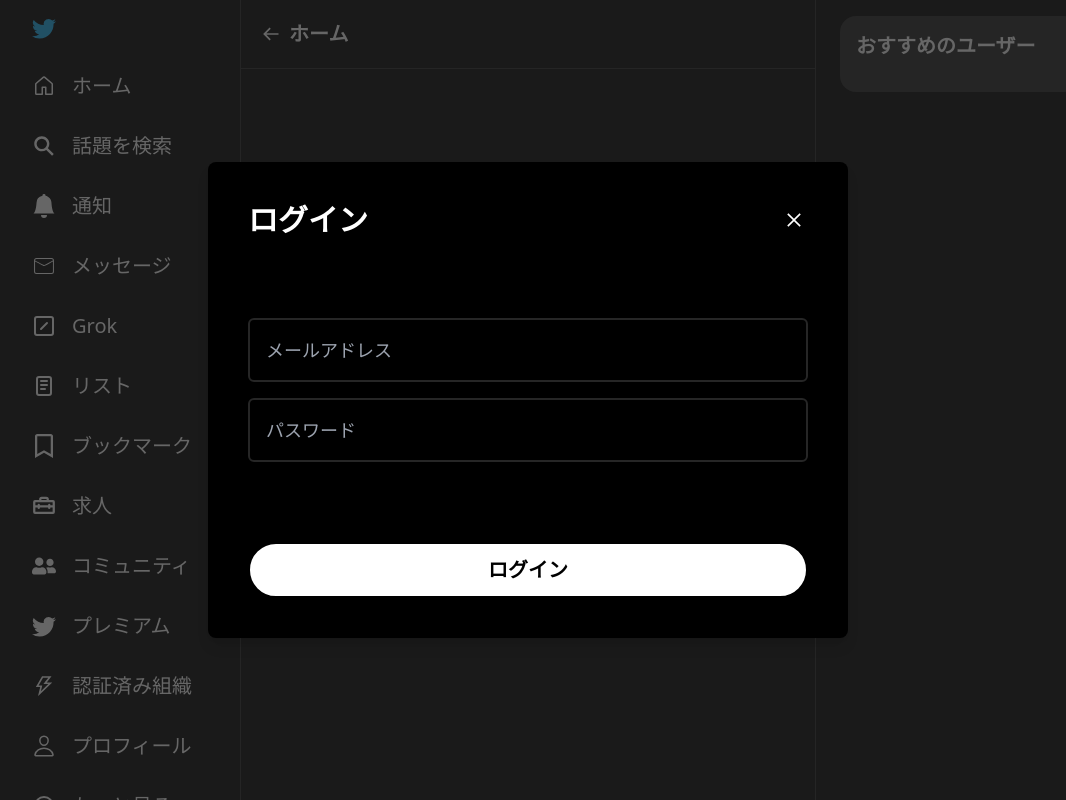
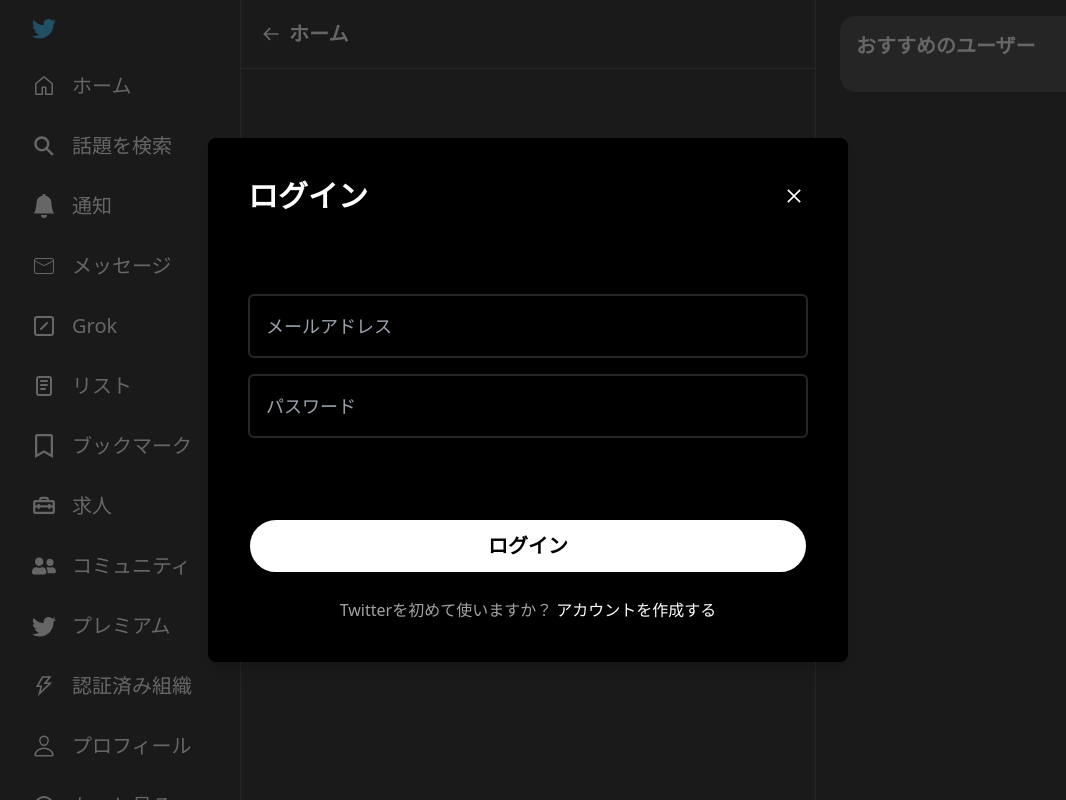
Before and after one commit to RyokiKudo/Twitterclone2, a Next.js app: page / in a window 1280 px wide. Both pictures are taken after a click on the element "ログイン". Shown: the top 800 px of the page, without its empty margins (112-1178 px from the left). Built offline with nearby package versions, Linux system fonts and the light colour scheme.

Commit message:
LoginModalコンポーネントに登録モーダルへのトグル機能を追加し、フッターコンテンツを修正

```diff
--- a/components/modals/LoginModal.tsx
+++ b/components/modals/LoginModal.tsx
@@ -1,14 +1,28 @@
+import { use, useCallback, useState } from "react";
+
 import useLoginModal from "@/hooks/useLoginModal";
-import { use, useCallback, useState } from "react";
+import useRegisterModal from "@/hooks/useRegisterModal";
+
 import Input from "../Input";
 import Modal from "../Modal";
 
+
 const LoginModal = () => {
     const loginModal = useLoginModal();
+    const registerModal = useRegisterModal();
 
     const [email, setEmail] = useState("");
     const [password, setPassword] = useState("");
     const [isLoading, setIsLoading] = useState(false);
+
+    const onToggle = useCallback(() => {
+        if(isLoading) {
+            return;
+        }
+
+        registerModal.onClose(); //登録画面の✖ボタン を押したときの処理 close関数を渡して呼び出しているregisterModal.onClose();
+        loginModal.onOpen(); //ログイン画面の✖ボタン を押したときの処理 close関数を渡して呼び出しているloginModal.onOpen();
+    },[isLoading, registerModal, loginModal]);
 
     const onsubmit = useCallback(async() => {
         try {
@@ -42,6 +56,21 @@
         </div>
     );
 
+    const footerContent = (
+        <div className="text-neutral-400 text-center mt-4">
+            <p>Twitterを初めて使いますか？
+                <span
+                    onClick={onToggle} //ログイン画面の✖ボタン を押したときの処理 close関数を渡して呼び出している
+                    className="
+                        text-white
+                        cursor-pointer
+                        hover:underline
+                    "
+                > アカウントを作成する</span>
+            </p>
+        </div>
+    )
+
     return (
         <Modal
             disabled={isLoading}
@@ -51,6 +80,7 @@
             onClose={loginModal.onClose} //登録画面の✖ボタン を押したときの処理 close関数を渡して呼び出している
             onSubmit={onsubmit}
             body={bodyContent}
+            footer={footerContent} //COPIKOTの説明による修正
             />
     );
 }
```
